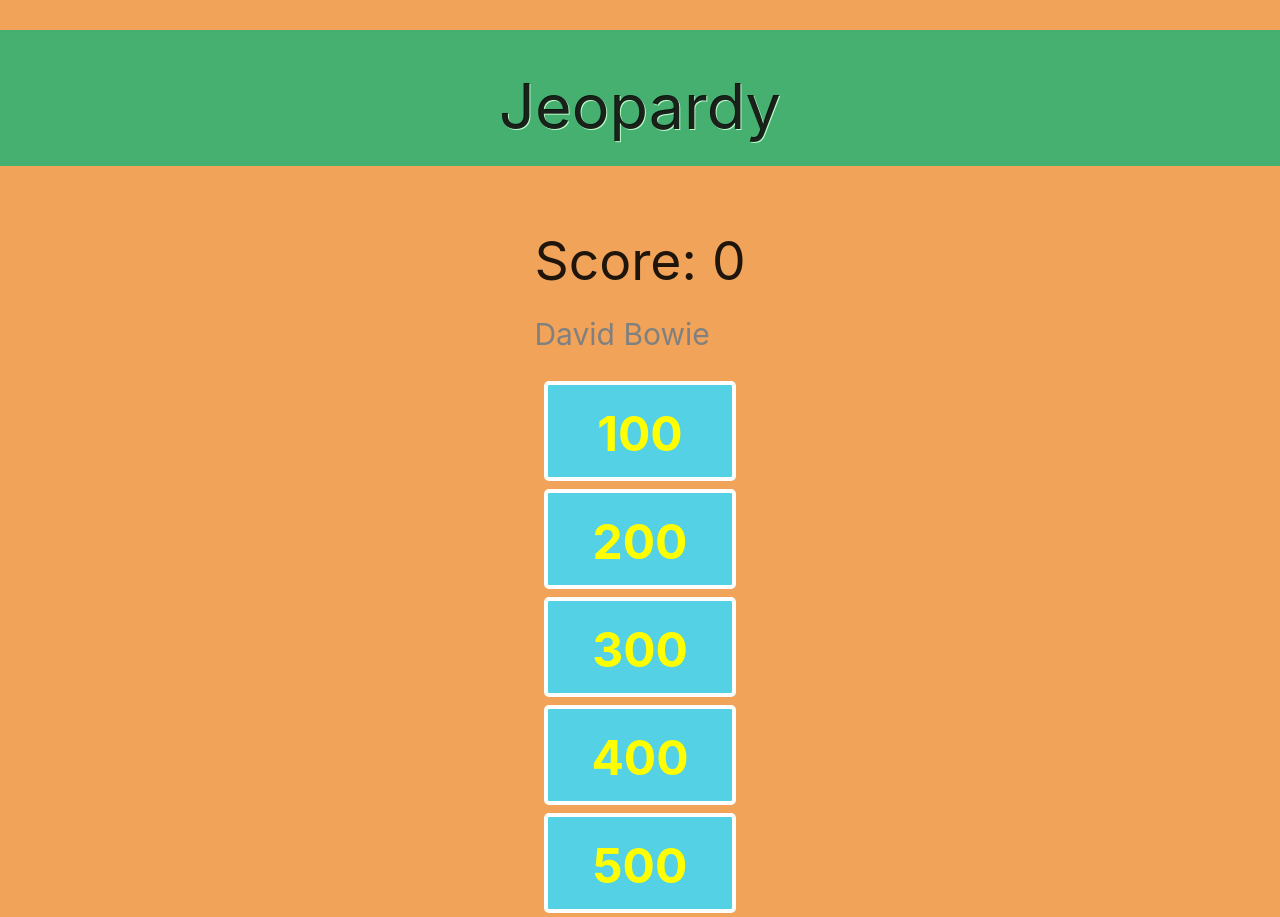
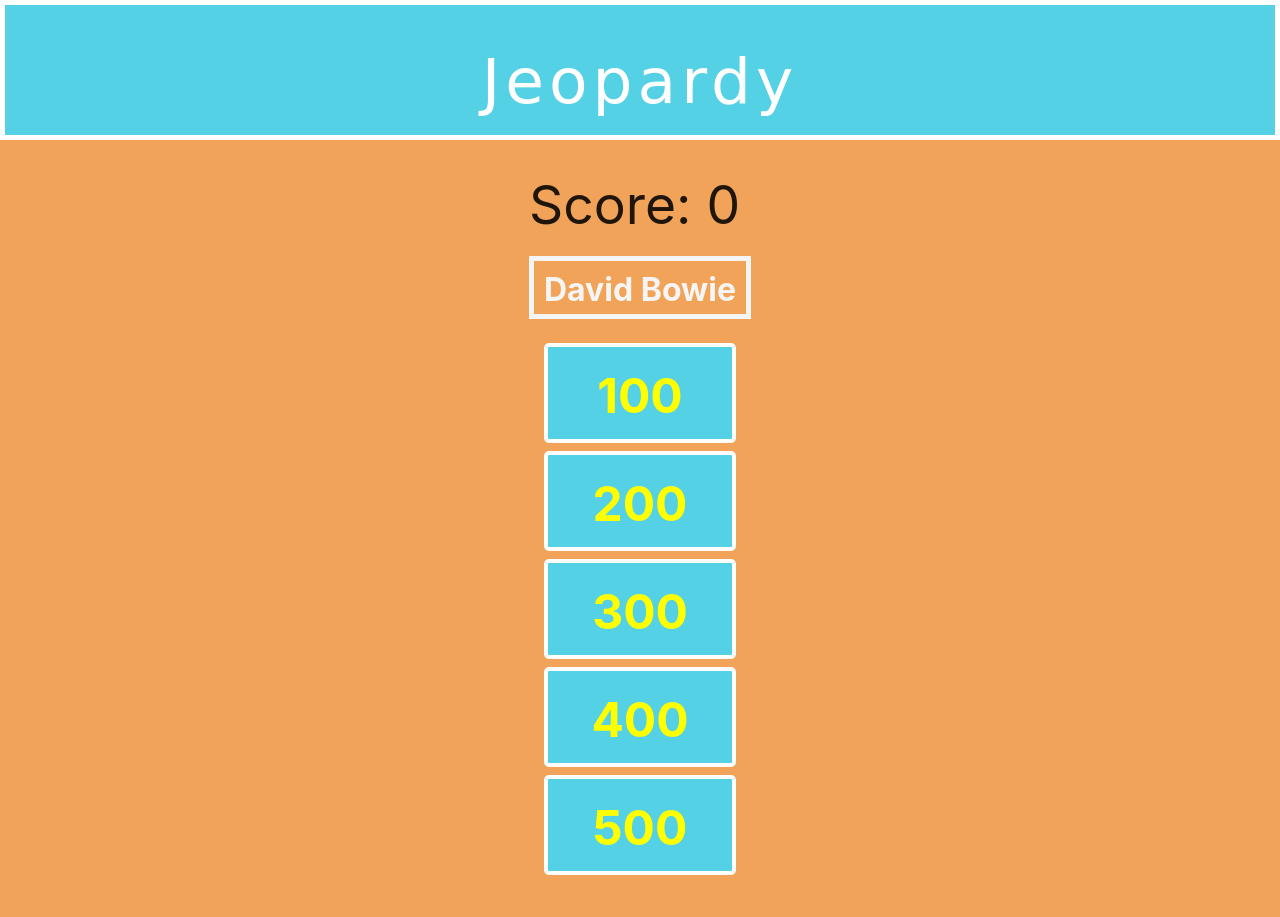
Before and after one commit to jsmatty/Jeopardy-, a plain HTML site: page index.html in a window 1280 px wide. After the commit the page ends 879 px from the top, so only its background shows below. Drawn offline with nearby package versions, Linux system fonts and the light colour scheme; a web font is replaced by a local one.

Commit message:
fixing styling

```diff
--- a/index.html
+++ b/index.html
@@ -12,6 +12,7 @@
     <link href="https://fonts.googleapis.com/icon?family=Material+Icons" rel="stylesheet">
 
     <link rel="stylesheet" type="text/css" href="style.css">
+    <link href="https://fonts.googleapis.com/css?family=Asset" rel="stylesheet">
     <script src="https://ajax.googleapis.com/ajax/libs/jquery/3.2.1/jquery.min.js"></script>
     <script src="https://cdnjs.cloudflare.com/ajax/libs/materialize/0.99.0/js/materialize.min.js"></script>
 </head>
--- a/style.css
+++ b/style.css
@@ -27,23 +27,32 @@ body {
         }
 
         header {
-    background-color: #46b070;
-    font-size: 70px;
-    text-shadow: 1px 1px #BDFCC9;
+            background-color: #54d1e4;
+            height: 140px;
             display: block;
             text-align: center;
-    margin: 30px auto;
+            margin: auto 0;
             width: 100%;
+            border: 5px solid white;
         }
 
         #categoryName {
             font-size: 30px;
-    color: gray;
+            color: #f5f5f5;
+            text-align: center;
+            padding-right: 10px;
+            padding-left: 10px;
+            font-size: xx-large;
+            font-weight: bolder;
+            padding-top: 5px;
+            padding-bottomn: 10px;
+            border: 5px solid #f5f5f5;
         }
 
-
-/*#game-container {
-    display: flex;
-    justify-content: space-between;
-    align-items: center;
-}*/
+        h1 {
+            font-family: 'Asset', cursive;
+            font-size: 61pxpx;
+            color: white;
+            letter-spacing: 5px;
+            text-align: center
+        }
```
Lines whose indentation alone changed are shown as unchanged.
